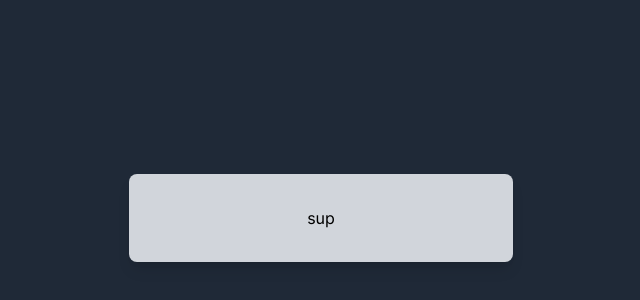
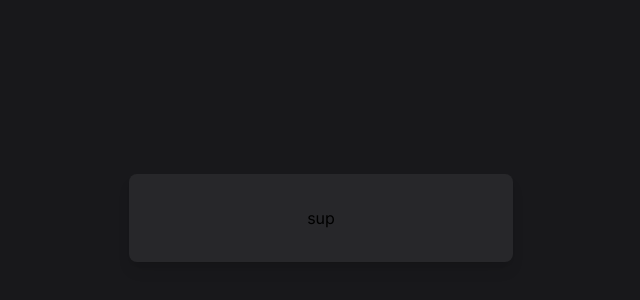
Before and after one commit to mattcbarrett/mattcbarrett.github.io, a Next.js app: page / in a window 1280 px wide. Shown: the part 182-482 px from the top of the page, without its empty margins (319-959 px from the left). Built offline with nearby package versions, Linux system fonts and the light colour scheme.

Commit message:
style updates

```diff
--- a/app/page.tsx
+++ b/app/page.tsx
@@ -2,8 +2,8 @@ import Image from "next/image";
 
 export default function Home() {
   return (
-    <div className="flex items-center justify-center min-h-screen bg-gray-800">
-      <div className="bg-gray-300 p-8 rounded-lg shadow-lg max-w-sm w-full text-center">
+    <div className="flex items-center justify-center min-h-screen bg-zinc-900">
+      <div className="p-8 rounded-lg shadow-lg max-w-sm w-full text-center bg-zinc-800">
         sup
       </div>
     </div>
```
